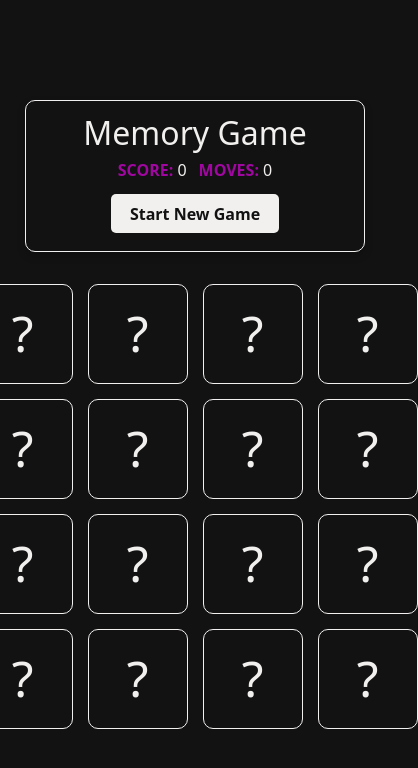
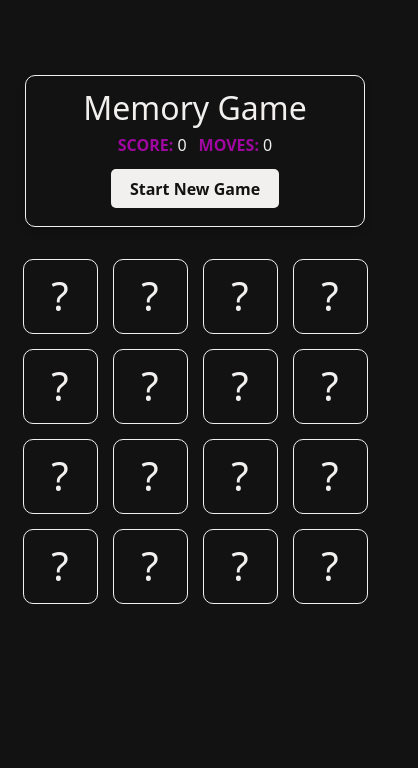
Before and after one commit to aanshkapadia/memory-game, a React (Vite) app: page / in a window 390 px wide. Shown: the top 768 px of the page, 418 px wide, since content can reach past the window. Built offline with nearby package versions, Linux system fonts and the light colour scheme.

Commit message:
Update mobile styling

```diff
--- a/src/index.css
+++ b/src/index.css
@@ -55,7 +55,7 @@ button:hover {
 /* APP STYLING */
 .app-container {
     background-color: var(--color-black);
-    padding: 100px 25px;
+    padding: 75px 25px;
     text-align: center;
 }
 
@@ -66,7 +66,7 @@ button:hover {
 .game-header {
     border: 1px solid var(--color-white);
     color: var(--color-white);
-    width: 500px;
+    width: 400px;
     padding: 10px 30px;
     border-radius: 10px;
     box-shadow: 0 4px 8px 0 rgba(0, 0, 0, 0.2);
@@ -88,14 +88,14 @@ button:hover {
     display: flex;
     justify-content: center;
     align-items: center;
-    width: 100px;
-    height: 100px;
+    width: 75px;
+    height: 75px;
     border: solid 1px var(--color-white);
     border-radius: 10px;
     cursor: pointer;
 
     div {
-        font-size: 50px;
+        font-size: 40px;
         position: absolute;
     }
 }
@@ -132,3 +132,27 @@ button:hover {
     color: var(--color-primary);
     font-weight: bold;
 }
+
+@media (min-width: 576px) {
+    .app-container {
+        padding: 100px 25px;
+    }
+    .game-header {
+        width: 500px;
+    }
+    .card {
+        display: flex;
+        justify-content: center;
+        align-items: center;
+        width: 100px;
+        height: 100px;
+        border: solid 1px var(--color-white);
+        border-radius: 10px;
+        cursor: pointer;
+
+        div {
+            font-size: 50px;
+            position: absolute;
+        }
+    }
+}
```
Also changed, not shown: src/App.jsx (+16 -16 lines).
